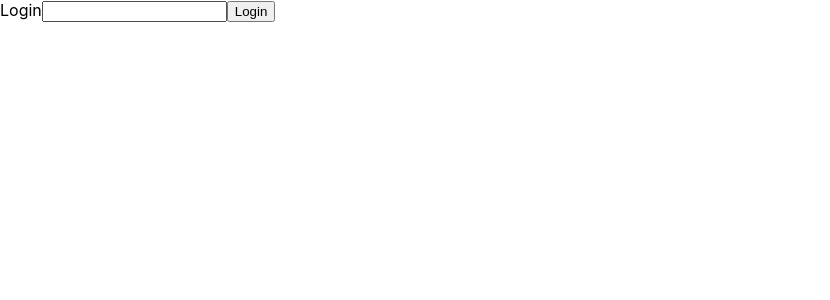
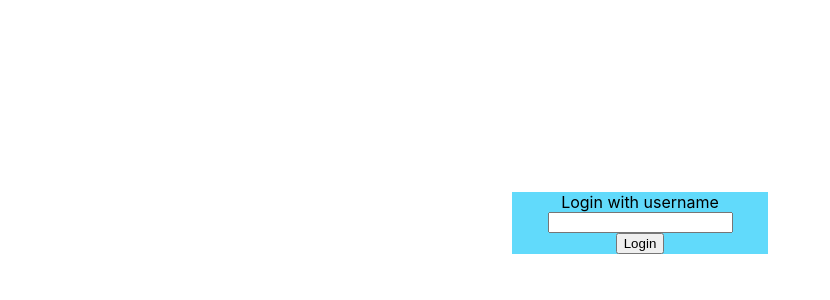
Before and after one commit to 0xSkrra/assignment5, a React (Create React App) app: page /login in a window 1280 px wide. Shown: the top 300 px of the page, without its empty margins (0-830 px from the left). Built offline with nearby package versions, Linux system fonts and the light colour scheme; the HTML template or start-up script is replaced by a standard one.

Commit message:
Feat: Added profile-component functionality, added list functionality

```diff
--- a/src/App.css
+++ b/src/App.css
@@ -36,3 +36,30 @@
     transform: rotate(360deg);
   }
 }
+
+#login-component{
+  margin-left: auto;
+  margin-right: auto;
+  margin-top: 15%;
+  width: 16em;
+  display: flex;
+  flex-direction: column;
+  align-items: center;
+  justify-content: center;
+  background-color:#61dafb;
+  padding: auto;
+}
+
+
+#user-component {
+  margin-left: auto;
+  margin-right: auto;
+  width: 8em;
+}
+
+#translate-component {
+  margin-left: auto;
+  margin-right: auto;
+  margin-top: 30%;
+  width: 8em;
+}
--- a/src/Routing.tsx
+++ b/src/Routing.tsx
@@ -21,7 +21,7 @@ const Routing = () => {
       <Route
         path="*"
         element={
-          <Navigate replace to={authentication ? "/profile" : "/login"} />
+          <Navigate replace to={authentication ? "/translate" : "/login"} />
         }
       />
     </Routes>
--- a/src/common/util/API/index.ts
+++ b/src/common/util/API/index.ts
@@ -1,7 +1,7 @@
 import { UserObject } from "../../interface/userObject";
 import API from "./api";
 
-export const getAll = async (): Promise<Array<UserObject>> => {
+export const getAll = async (): Promise<UserObject[]> => {
     return (await API.get("/translations")).data;
 };
 
@@ -11,7 +11,8 @@ export const getOrCreateUserByUserName = async (
     const userData: UserObject = (await API.get(`/translations?username=${username}`))
         .data[0]
 
-    if (Object.keys(userData).length === 0) {
+
+    if (typeof userData === 'undefined') {
         const postData = { username: username, translations: [] };
         const result: UserObject = (await API.post("/translations", postData)).data;
         return result.id
@@ -22,7 +23,8 @@ export const getOrCreateUserByUserName = async (
 export const getTranslationsByUserId = async (
     id: number
 ): Promise<Array<string>> => {
-    return (await API.get(`/translations/${id}`)).data.translations;
+    const result = (await API.get(`/translations/${id}`)).data
+    return result.translations
 };
 
 export const addTranslationById = async (id: number, translation: string) => {
--- a/src/components/Login/index.tsx
+++ b/src/components/Login/index.tsx
@@ -9,13 +9,13 @@ const LoginPage = () => {
   const userContext = useContext(UserContext)
   const handleLogin = async (e: FormEvent<HTMLFormElement>) => {
     e.preventDefault()
-    const id = await getOrCreateUserByUserName(username)
+    let id = await getOrCreateUserByUserName(username)
     userContext.setUser(id, username)
     navigate("/translate")
   }
   return (
-    <form onSubmit={handleLogin}>
-      <label htmlFor="usernameInput">Login</label>
+    <form id= "login-component" onSubmit={handleLogin}>
+      <label htmlFor="usernameInput">Login with username</label>
       <input
         minLength={2}
         onChange={(e) => setUsername(e.target.value)}
--- a/src/components/Profile/index.tsx
+++ b/src/components/Profile/index.tsx
@@ -1,5 +1,57 @@
-const Profile = () => {
-  return <div>Profile</div>
+import { useEffect, useState } from "react"
+import { UserContext } from "../UserContextProvider"
+import { useContext } from "react"
+import { useNavigate } from "react-router-dom"
+import { getOrCreateUserByUserName, getTranslationsByUserId } from "../../common/util/API"
+import { render } from "react-dom"
+
+
+
+function Profile() {
+  const userContext = useContext(UserContext)
+  const user = userContext.getUser()
+  const [userTranslations, setUserTranslations] = useState<React.ReactNode | null>(<></>)  //? var user1 = getOrCreateUserByUserName(user.username)
+  const navigate = useNavigate()
+
+
+  useEffect(() => {
+    getTranslationsByUserId(user.id)
+    .then(
+      result => setUserTranslations(result.map((x) => <li>{x}</li>))
+    )
+  }, [user.id])
+
+  function handleLogout() {
+    console.log("Logging out")
+    //Logging out and setting users authentication to false
+    userContext.removeUser()
+    //navigating to login page
+    navigate("/login")
+    }
+
+  //Going to translate page
+  function handleToSign() {
+  console.log("Going to translate page")
+  //navigating to login page
+  navigate("/translate")
+  }
+
+  return (
+    <div id= "user-component">
+        <h2 id="Title">User Data:</h2>
+        {user.username ? <p>{user.username}</p> : <p>No user logged in</p>}
+        <button id = "logoutBut" onClick={handleLogout}>Sign out</button>
+        <button id = "toSignBut" onClick={handleToSign}>Translate page</button>
+        <p id = "translation-list">Translations:</p>
+        <ul>
+          {userTranslations}
+        </ul>
+
+    </div>
+)
+
+
 }
 
+
 export default Profile
--- a/src/components/Translate/index.tsx
+++ b/src/components/Translate/index.tsx
@@ -22,16 +22,13 @@ const Translate = () => {
     setContent(newContent)
   }
   return (
-    <>
+    <div id = "translate-component">
       <form onSubmit={onSubmit}>
         <input onChange={(e) => setPhrase(e.target.value)} type="text" />
         <button type="submit">Submit</button>
       </form>
       <div>{content}</div>
-      <div>
-        <p>Last Translations</p>
-      </div>
-    </>
+    </div>
   )
 }
 
```
